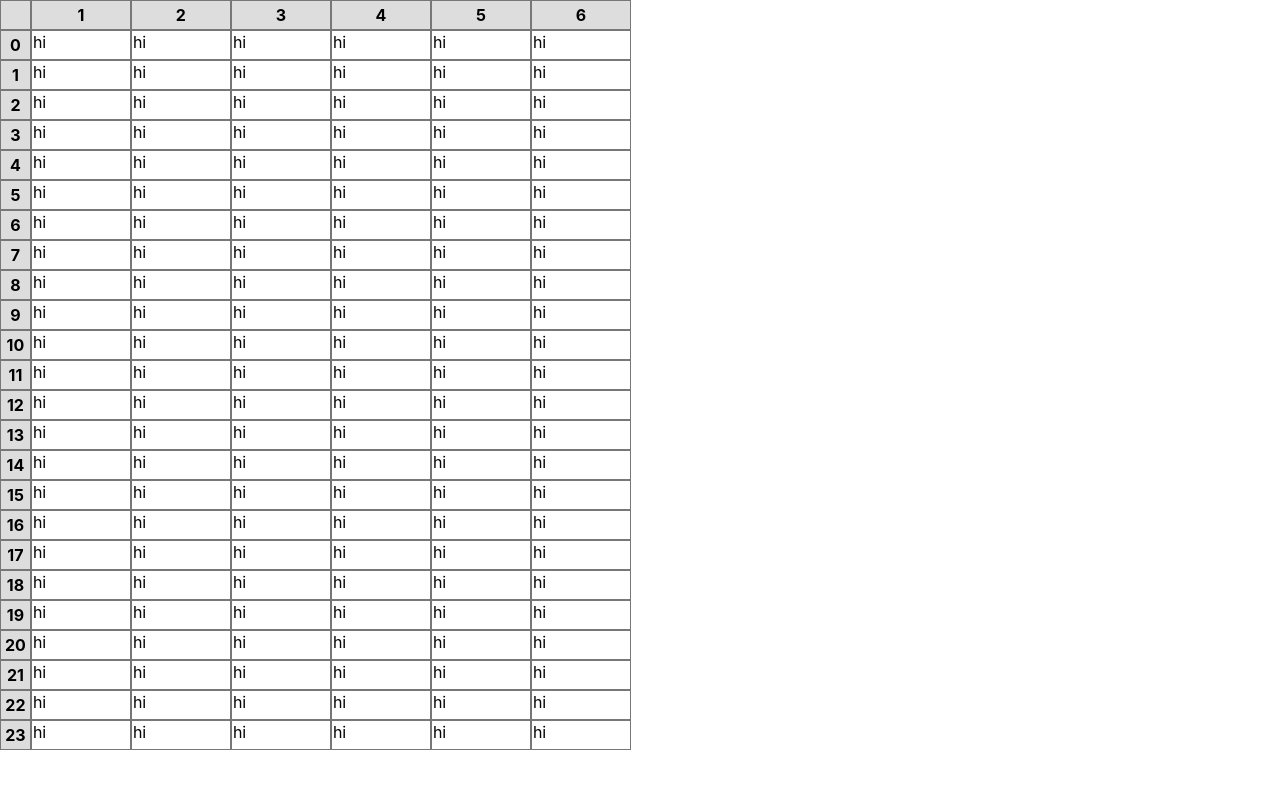
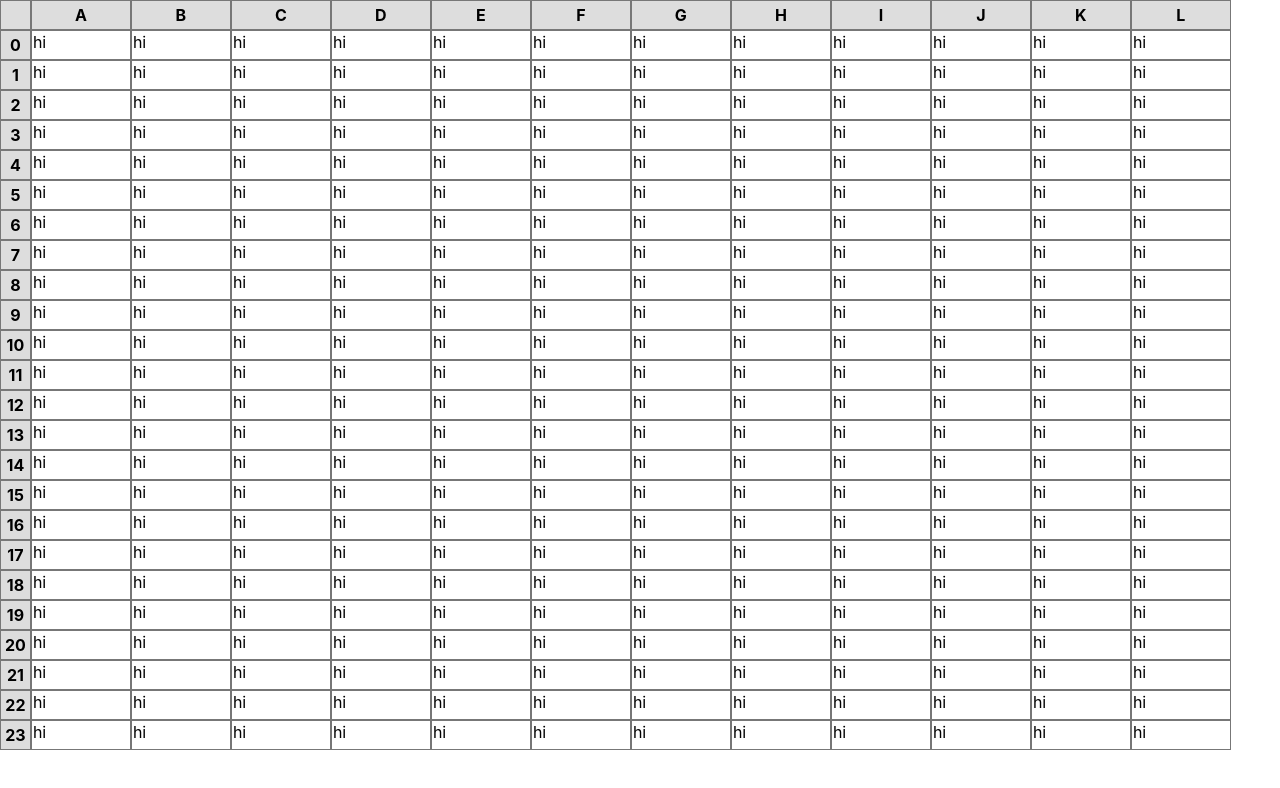
Before and after one commit to fengqingthu/Web-Postgres-MIT_6.830_Project, a React (Create React App) app in the folder frontend/: page / in a window 1280 px wide. Shown: the top 788 px of the page. Built offline with nearby package versions, Linux system fonts and the light colour scheme.

Commit message:
added horizontal axis

```diff
--- a/frontend/src/components/Sheet/Sheet.tsx
+++ b/frontend/src/components/Sheet/Sheet.tsx
@@ -6,6 +6,7 @@ import Row from '../Row/Row';
 import classes from './Sheet.module.css';
 import {SheetSizeState} from "../../store/SheetSizeState";
 import AxisCell from '../AxisCell/AxisCell';
+import { numberToString } from '../../utils/horizontalAxisCov';
 
 export type SheetProps={};
 
@@ -20,7 +21,7 @@ const Sheet: FunctionComponent<SheetProps>=(props)=>{
             <tbody>
               <Row>
                 {[...Array(numberOfColumns+1)].map((column,columnIndex)=>
-                  columnIndex!==0?<AxisCell>{columnIndex}</AxisCell>:<AxisCell/>
+                  columnIndex!==0?<AxisCell>{numberToString(columnIndex)}</AxisCell>:<AxisCell/>
                 )}
               </Row>
                {[...Array(numberOfRows)].map((row, rowIndex)=>(
--- a/frontend/src/store/SheetSizeState.ts
+++ b/frontend/src/store/SheetSizeState.ts
@@ -2,7 +2,7 @@ import {atom} from "recoil";
 export const SheetSizeState=atom({
     key: "SheetSizeState",
     default:{
-        width: 600,
+        width: 1200,
         height: 600,
     }
 })
--- /dev/null
+++ b/frontend/src/utils/horizontalAxisCov.ts
@@ -0,0 +1,8 @@
+export const numberToString=(num:number):string=>{
+    num=num-1;
+    const division=Math.floor(num/26);
+    const remainder=Math.floor(num%26);
+
+    const currSting=String.fromCharCode(remainder+97).toLocaleUpperCase();
+    return division>0?numberToString(division)+currSting:currSting;
+}
```
